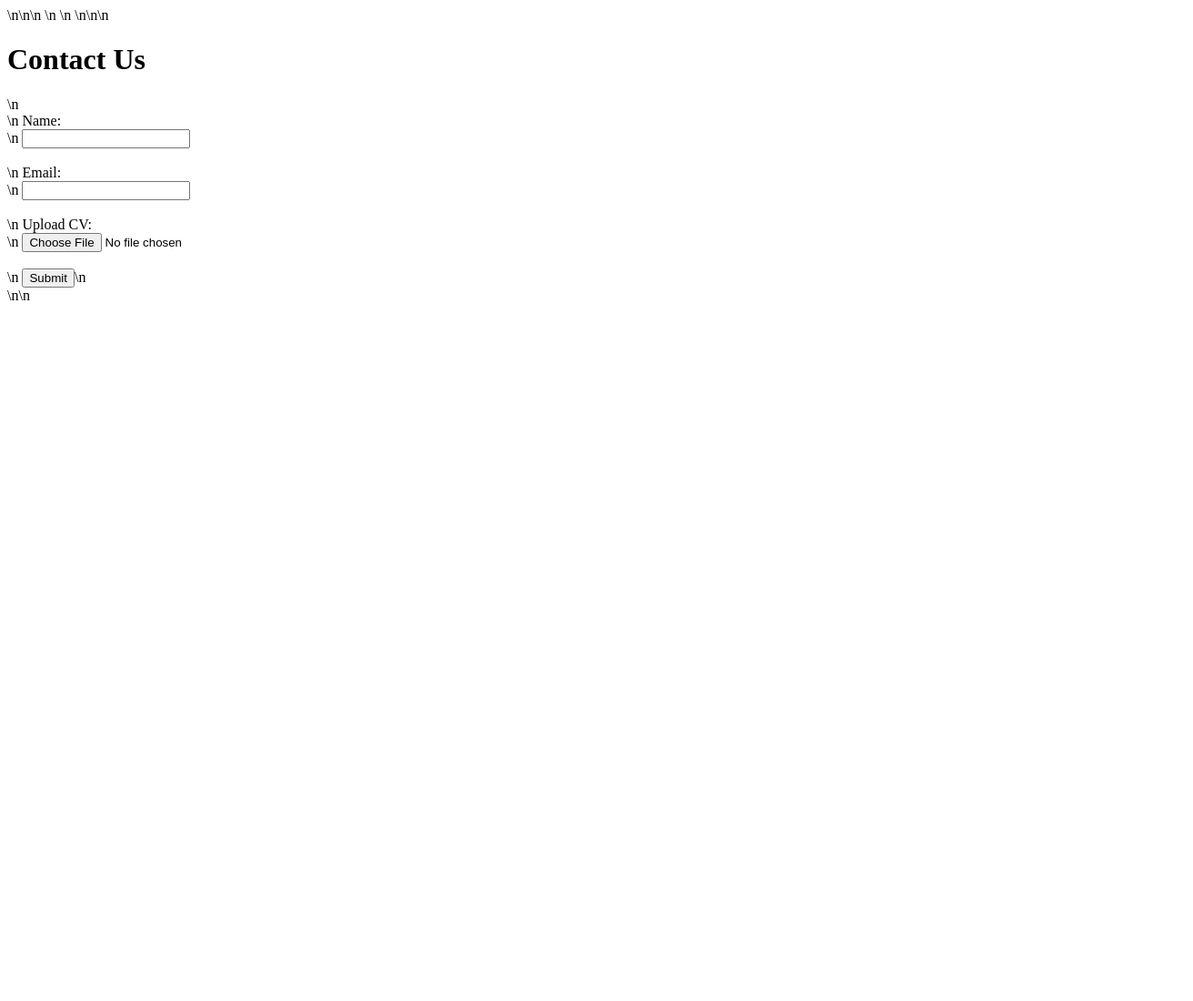
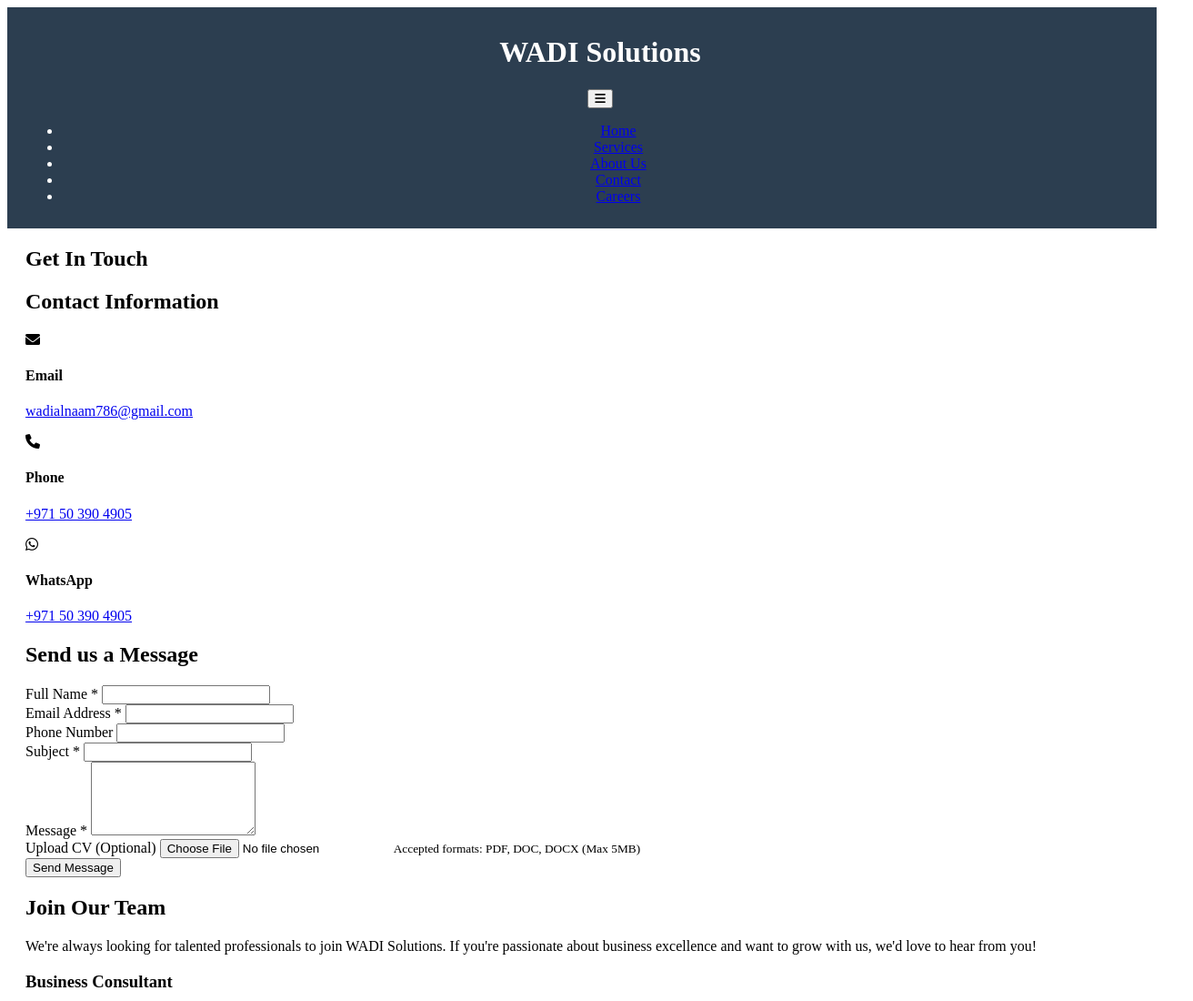
Before and after one commit to ritwiksingha29-gif/wadi-website, a plain HTML site: page contact.html in a window 1280 px wide. Shown: the top 1100 px of the page at 91% size, 1312 px wide, since content can reach past the window. Before the commit the page ends 800 px from the top, so only its background shows below. Drawn offline with Linux system fonts and the light colour scheme.

Commit message:
Create contact.html file with contact us content.

```diff
--- a/contact.html
+++ b/contact.html
@@ -1 +1,156 @@
-<!DOCTYPE html>\n<html lang="en">\n<head>\n    <meta charset="UTF-8">\n    <meta name="viewport" content="width=device-width, initial-scale=1.0">\n    <title>Contact Form</title>\n</head>\n<body>\n    <h1>Contact Us</h1>\n    <form action="mailto:wadialnaam786@gmail.com" method="post" enctype="text/plain">\n        <label for="name">Name:</label><br>\n        <input type="text" id="name" name="name" required><br><br>\n        <label for="email">Email:</label><br>\n        <input type="email" id="email" name="email" required><br><br>\n        <label for="cv">Upload CV:</label><br>\n        <input type="file" id="cv" name="cv" accept="application/pdf,.doc,.docx" required><br><br>\n        <input type="submit" value="Submit">\n    </form>\n</body>\n</html>
+<!DOCTYPE html>
+<html lang="en">
+<head>
+    <meta charset="UTF-8">
+    <meta name="viewport" content="width=device-width, initial-scale=1.0">
+    <title>Contact Us - WADI Solutions</title>
+    <link rel="stylesheet" href="styles.css">
+    <link rel="stylesheet" href="https://cdnjs.cloudflare.com/ajax/libs/font-awesome/6.0.0/css/all.min.css">
+</head>
+<body>
+    <!-- Header/Navigation -->
+    <header class="header">
+        <div class="container">
+            <div class="logo">
+                <h1>WADI Solutions</h1>
+            </div>
+            <nav class="nav">
+                <button class="mobile-menu-toggle" id="mobileMenuToggle">
+                    <i class="fas fa-bars"></i>
+                </button>
+                <ul class="nav-links" id="navLinks">
+                    <li><a href="index.html#home">Home</a></li>
+                    <li><a href="index.html#services">Services</a></li>
+                    <li><a href="index.html#about">About Us</a></li>
+                    <li><a href="#contact">Contact</a></li>
+                    <li><a href="#careers">Careers</a></li>
+                </ul>
+            </nav>
+        </div>
+    </header>
+
+    <!-- Contact Section -->
+    <section class="contact-section" id="contact">
+        <div class="container">
+            <h1>Get In Touch</h1>
+
+            <div class="contact-content">
+                <div class="contact-info">
+                    <h2>Contact Information</h2>
+                    <div class="info-item">
+                        <i class="fas fa-envelope"></i>
+                        <div>
+                            <h4>Email</h4>
+                            <p><a href="mailto:wadialnaam786@gmail.com">wadialnaam786@gmail.com</a></p>
+                        </div>
+                    </div>
+                    <div class="info-item">
+                        <i class="fas fa-phone"></i>
+                        <div>
+                            <h4>Phone</h4>
+                            <p><a href="tel:+971503904905">+971 50 390 4905</a></p>
+                        </div>
+                    </div>
+                    <div class="info-item">
+                        <i class="fab fa-whatsapp"></i>
+                        <div>
+                            <h4>WhatsApp</h4>
+                            <p><a href="https://wa.me/971503904905" target="_blank">+971 50 390 4905</a></p>
+                        </div>
+                    </div>
+                </div>
+
+                <form class="contact-form" id="contactForm">
+                    <h2>Send us a Message</h2>
+
+                    <div class="form-group">
+                        <label for="name">Full Name *</label>
+                        <input type="text" id="name" name="name" required>
+                    </div>
+
+                    <div class="form-group">
+                        <label for="email">Email Address *</label>
+                        <input type="email" id="email" name="email" required>
+                    </div>
+
+                    <div class="form-group">
+                        <label for="phone">Phone Number</label>
+                        <input type="tel" id="phone" name="phone">
+                    </div>
+
+                    <div class="form-group">
+                        <label for="subject">Subject *</label>
+                        <input type="text" id="subject" name="subject" required>
+                    </div>
+
+                    <div class="form-group">
+                        <label for="message">Message *</label>
+                        <textarea id="message" name="message" rows="5" required></textarea>
+                    </div>
+
+                    <div class="form-group">
+                        <label for="cv">Upload CV (Optional)</label>
+                        <input type="file" id="cv" name="cv" accept=".pdf,.doc,.docx">
+                        <small>Accepted formats: PDF, DOC, DOCX (Max 5MB)</small>
+                    </div>
+
+                    <button type="submit" class="submit-button">Send Message</button>
+                    <div id="formMessage" class="form-message"></div>
+                </form>
+            </div>
+        </div>
+    </section>
+
+    <!-- Careers Section -->
+    <section class="careers-section" id="careers">
+        <div class="container">
+            <h2>Join Our Team</h2>
+            <p>We're always looking for talented professionals to join WADI Solutions. If you're passionate about business excellence and want to grow with us, we'd love to hear from you!</p>
+
+            <div class="careers-grid">
+                <div class="career-card">
+                    <h3>Business Consultant</h3>
+                    <p>Full-time | Senior Level</p>
+                    <p>We're seeking experienced business consultants to drive client success.</p>
+                </div>
+                <div class="career-card">
+                    <h3>Project Manager</h3>
+                    <p>Full-time | Mid Level</p>
+                    <p>Lead our project execution teams and ensure client satisfaction.</p>
+                </div>
+                <div class="career-card">
+                    <h3>Business Analyst</h3>
+                    <p>Full-time | Entry Level</p>
+                    <p>Analyze business processes and provide insights for improvement.</p>
+                </div>
+            </div>
+
+            <p style="text-align: center; margin-top: 40px; font-weight: bold;">Submit your CV and application using the contact form above!</p>
+        </div>
+    </section>
+
+    <!-- Footer -->
+    <footer class="footer">
+        <div class="container">
+            <div class="footer-content">
+                <div class="footer-section">
+                    <h4>Contact Information</h4>
+                    <p>Email: <a href="mailto:wadialnaam786@gmail.com">wadialnaam786@gmail.com</a></p>
+                    <p>Phone: <a href="tel:+971503904905">+971 50 390 4905</a></p>
+                </div>
+                <div class="footer-section">
+                    <h4>Connect With Us</h4>
+                    <a href="https://wa.me/971503904905" class="whatsapp-link" target="_blank">
+                        <i class="fab fa-whatsapp"></i> Chat on WhatsApp
+                    </a>
+                </div>
+            </div>
+            <div class="footer-bottom">
+                <p>&copy; 2026 WADI Solutions. All rights reserved.</p>
+            </div>
+        </div>
+    </footer>
+
+    <script src="script.js"></script>
+</body>
+</html>
```
